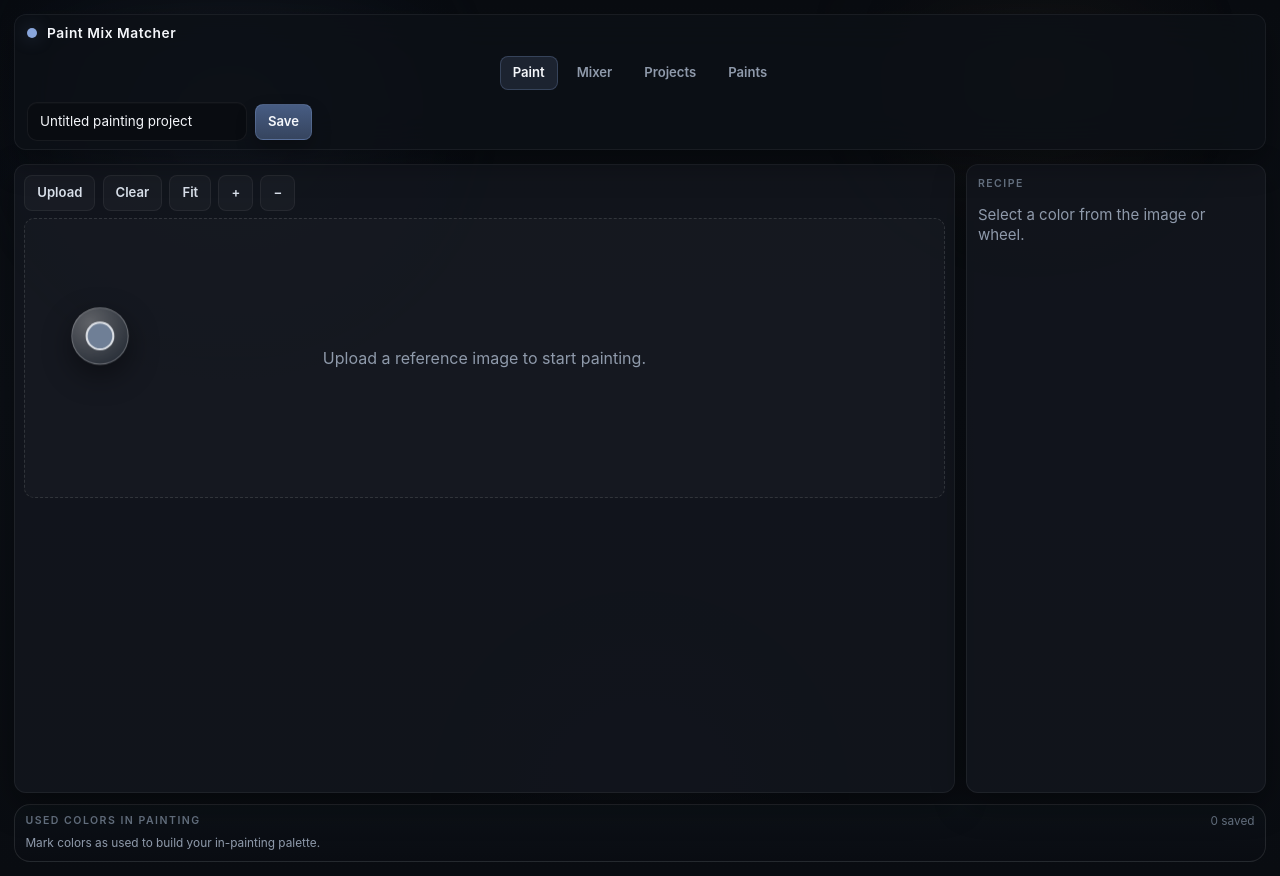
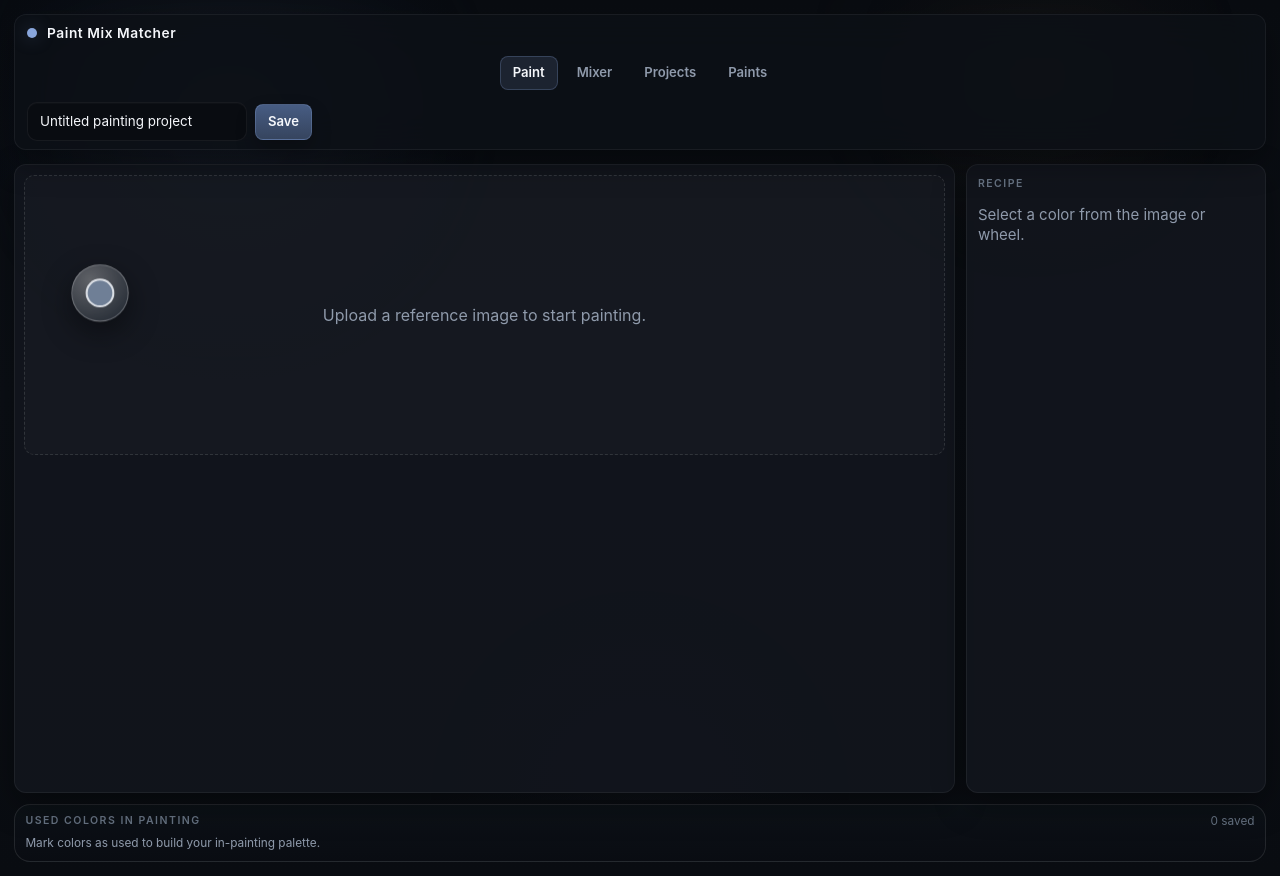
Before and after one commit to loading189/paintHelper, a React (Vite) app: page / in a window 1280 px wide. Built offline with nearby package versions, Linux system fonts and the light colour scheme.

Commit message:
updated stuff

```diff
--- a/src/features/active/ActivePaintingPage.tsx
+++ b/src/features/active/ActivePaintingPage.tsx
@@ -166,66 +166,6 @@ export const ActivePaintingPage = ({
     <div className="paint-cockpit-layout">
       <section className="paint-cockpit-main">
         <Card className="paint-cockpit-stage-card">
-          <div className="paint-cockpit-stage-header">
-            <div className="paint-cockpit-actions-row">
-              <input
-                ref={fileInputRef}
-                className="hidden"
-                type="file"
-                accept="image/png,image/jpeg,image/webp"
-                onChange={(event) => {
-                  void handleUpload(event.target.files?.[0]);
-                  event.currentTarget.value = '';
-                }}
-              />
-              <button
-                className="studio-button studio-button-secondary"
-                onClick={() => fileInputRef.current?.click()}
-              >
-                {session.referenceImage ? 'Replace' : 'Upload'}
-              </button>
-              <button
-                className="studio-button studio-button-secondary"
-                onClick={() => updateSession({ referenceImage: undefined })}
-                disabled={!session.referenceImage}
-              >
-                Clear
-              </button>
-              {session.referenceImage && (
-                <span className="studio-chip studio-chip-info">{session.referenceImage.name}</span>
-              )}
-              <button
-                className="studio-button studio-button-secondary"
-                onClick={() => {
-                  if (!viewport || !session.referenceImage) return;
-                  setViewport(
-                    fitViewport(
-                      viewport.imageWidth,
-                      viewport.imageHeight,
-                      viewport.containerWidth,
-                      viewport.containerHeight,
-                    ),
-                  );
-                }}
-              >
-                Fit
-              </button>
-              <button
-                className="studio-button studio-button-secondary"
-                onClick={() => viewport && setViewport({ ...viewport, zoom: Math.min(24, viewport.zoom * 1.18) })}
-                disabled={!viewport}
-              >
-                +
-              </button>
-              <button
-                className="studio-button studio-button-secondary"
-                onClick={() => viewport && setViewport({ ...viewport, zoom: Math.max(0.1, viewport.zoom * 0.84) })}
-                disabled={!viewport}
-              >
-                −
-              </button>
-            </div>
-          </div>
 
           <div className="paint-cockpit-stage">
             <WorkspaceImagePanel
```
